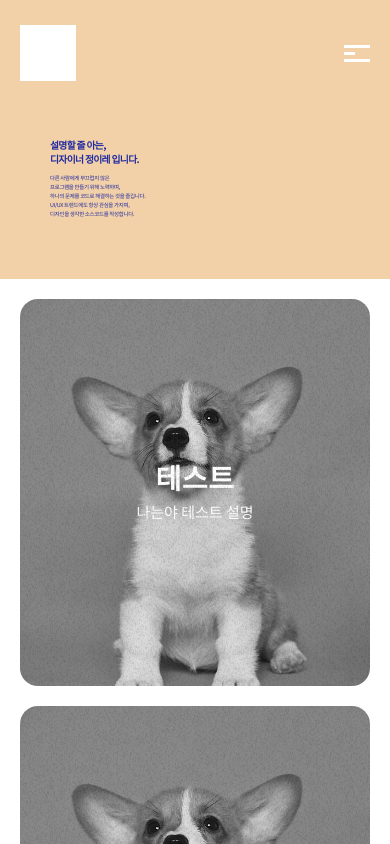
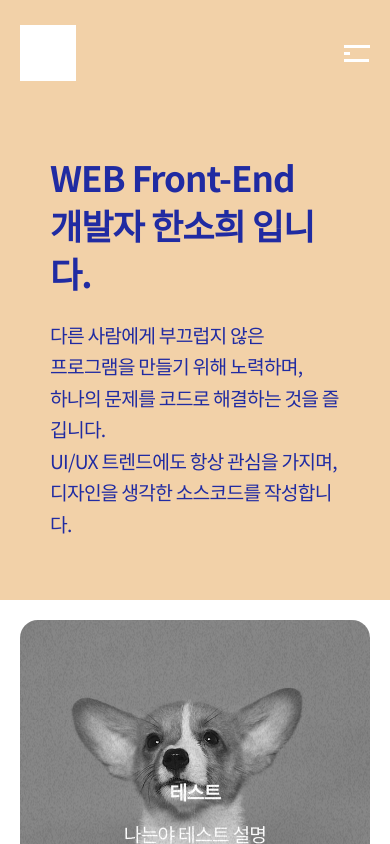
Before and after one commit to soheee94/soheee94.github.io, a React (Create React App) app in the folder portfolio/: page / in a window 390 px wide. Shown: the top 844 px of the page. Built offline with nearby package versions, Linux system fonts and the light colour scheme.

Commit message:
헤더 반응형 폰트사이즈 수정 / 푸터 삭제

```diff
--- a/portfolio/src/App.js
+++ b/portfolio/src/App.js
@@ -3,11 +3,17 @@ import Header from "./component/Header";
 import ProjectGrid from "./component/ProjectGrid";
 import { ThemeProvider } from "styled-components";
 import { useScroll } from "./ScrollContext";
+import Typography from "./Typography";
 
 const theme = {
   main: "#f2d1a8",
   point: "#202ba2",
-  white: "#fff"
+  white: "#fff",
+  palette: {
+    main: "#f2d1a8",
+    point: "#202ba2",
+    white: "#fff"
+  }
 };
 
 function App() {
@@ -23,8 +29,10 @@ function App() {
 
   return (
     <ThemeProvider theme={theme}>
-      <Header />
-      <ProjectGrid />
+      <Typography>
+        <Header />
+        <ProjectGrid />
+      </Typography>
     </ThemeProvider>
   );
 }
--- /dev/null
+++ b/portfolio/src/Typography.js
@@ -0,0 +1,38 @@
+import React from "react";
+import styled from "styled-components";
+import media from "./utils/media";
+
+// 1920 기준
+// large title  : 46px
+// title 1 : 36px
+// p :22px
+
+const TypographyBlock = styled.div`
+  h1 {
+    font-size: 2.5rem;
+    line-height: 3.4rem;
+    letter-spacing: -0.065rem;
+  }
+  /* h1 + p {
+    font-size: 1.5rem;
+    line-height: 2.5rem;
+    letter-spacing: -0.055rem;
+  } */
+  h2 {
+    font-size: 2rem;
+    line-height: 3.25rem;
+    letter-spacing: -0.035rem;
+    font-weight: 700;
+  }
+  p {
+    font-size: 1.375rem;
+    line-height: 2.25rem;
+    letter-spacing: -0.055rem;
+  }
+`;
+
+function Typography({ children }) {
+  return <TypographyBlock>{children}</TypographyBlock>;
+}
+
+export default Typography;
--- a/portfolio/src/component/Header.js
+++ b/portfolio/src/component/Header.js
@@ -23,7 +23,10 @@ const Block = styled.header`
   transition-delay: 0.15s;
   display: flex;
   flex-direction: column;
-  justify-content: space-between;
+  align-items: center;
+  justify-content: center;
+
+  /* justify-content: space-between; */
   z-index: 2;
   & > * {
     padding: 60px;
@@ -39,7 +42,7 @@ const Block = styled.header`
       if (props.scrollY > 3 && !props.openHeader) {
         return css`
           width: 176px;
-            ${MenuButton}, ${HeaderContent},${Footer} {
+          ${MenuButton}, ${HeaderContent} {
             visibility: hidden;
             opacity: 0;
             transition-delay: 0s;
@@ -59,18 +62,17 @@ const Block = styled.header`
 const FloatingBlock = styled.div`
   display: flex;
   justify-content: space-between;
-  width: 100%;
+  width: inherit;
   align-items: center;
   z-index: 11;
-  ${media.medium} {
   position: fixed;
   background: inherit;
+  top: 0;
   ${props =>
     props.openMenu &&
     css`
       background: none;
     `}
-  }
 
   /* hamburger menu test */
   body {
@@ -168,25 +170,13 @@ const MenuButton = styled.div`
 
 const HeaderContent = styled.div`
   padding: 0 30px;
-  /* font-size: 25px; */
 
   ${ScrollAnimationStyles}
   color : ${props => props.theme.point};
   &>* {
     padding: 0 20px;
   }
-  p{
-    letter-spacing: -0.055em;
-    font-weight : 400;
-    line-height: 2.3vw;
-    font-size: 1.4vw;
-  }
-  h2{
-    font-weight: 700;
-    letter-spacing: -0.065em;
-    font-size : 2.5vw;
 
-  }
 
   ${media.medium} {
     padding-top: 176px;
@@ -201,13 +191,13 @@ const HeaderContent = styled.div`
   }
 `;
 
-const Footer = styled.div`
-  ${ScrollAnimationStyles}
-  z-index: 11;
-  ${media.medium} {
-    display: none;
-  }
-`;
+// const Footer = styled.div`
+//   ${ScrollAnimationStyles}
+//   z-index: 11;
+//   ${media.medium} {
+//     display: none;
+//   }
+// `;
 
 function Header() {
   const { scrollY } = useScroll();
@@ -244,10 +234,11 @@ function Header() {
         </MenuButton>
       </FloatingBlock>
       <HeaderContent>
-        <h2>
-          설명할 줄 아는,
-          <br /> 디자이너 정이레 입니다.
-        </h2>
+        <h1>
+          WEB Front-End
+          <br />
+          개발자 한소희 입니다.
+        </h1>
         <p>
           다른 사람에게 부끄럽지 않은
           <br />
@@ -259,7 +250,6 @@ function Header() {
           디자인을 생각한 소스코드를 작성합니다.
         </p>
       </HeaderContent>
-      <Footer></Footer>
       <Menu openMenu={openMenu} />
     </Block>
   );
--- a/portfolio/src/style/base/_reset.scss
+++ b/portfolio/src/style/base/_reset.scss
@@ -1,8 +1,14 @@
+html {
+  font-size: 16px;
+  @media (max-width: 1440px) {
+    font-size: 14px;
+  }
+}
+
 body {
   margin: 0;
   box-sizing: border-box;
   font-family: "Noto Sans KR";
-
   -webkit-font-smoothing: antialiased;
   -moz-osx-font-smoothing: grayscale;
   overflow-x: hidden;
--- a/portfolio/src/utils/media.js
+++ b/portfolio/src/utils/media.js
@@ -6,8 +6,8 @@ const media = {
   xxlarge: mediaQuery(1920),
   xlarge: mediaQuery(1440),
   large: mediaQuery(1200),
-  medium: mediaQuery(768),
-  small: mediaQuery(640),
+  medium: mediaQuery(1024),
+  small: mediaQuery(768),
   xsmall: mediaQuery(375),
   custom: mediaQuery
 };
```
Lines whose indentation alone changed are shown as unchanged.
